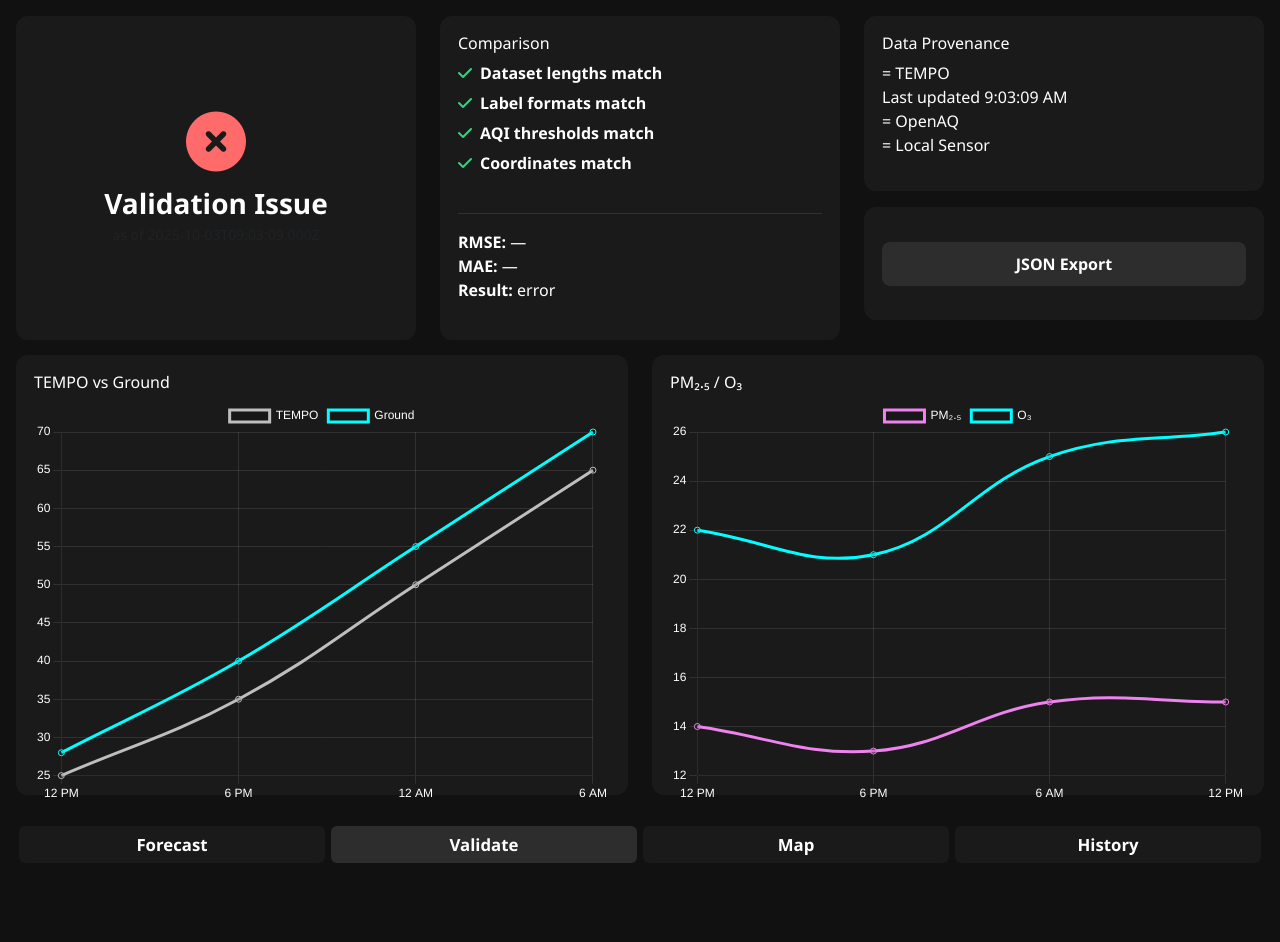
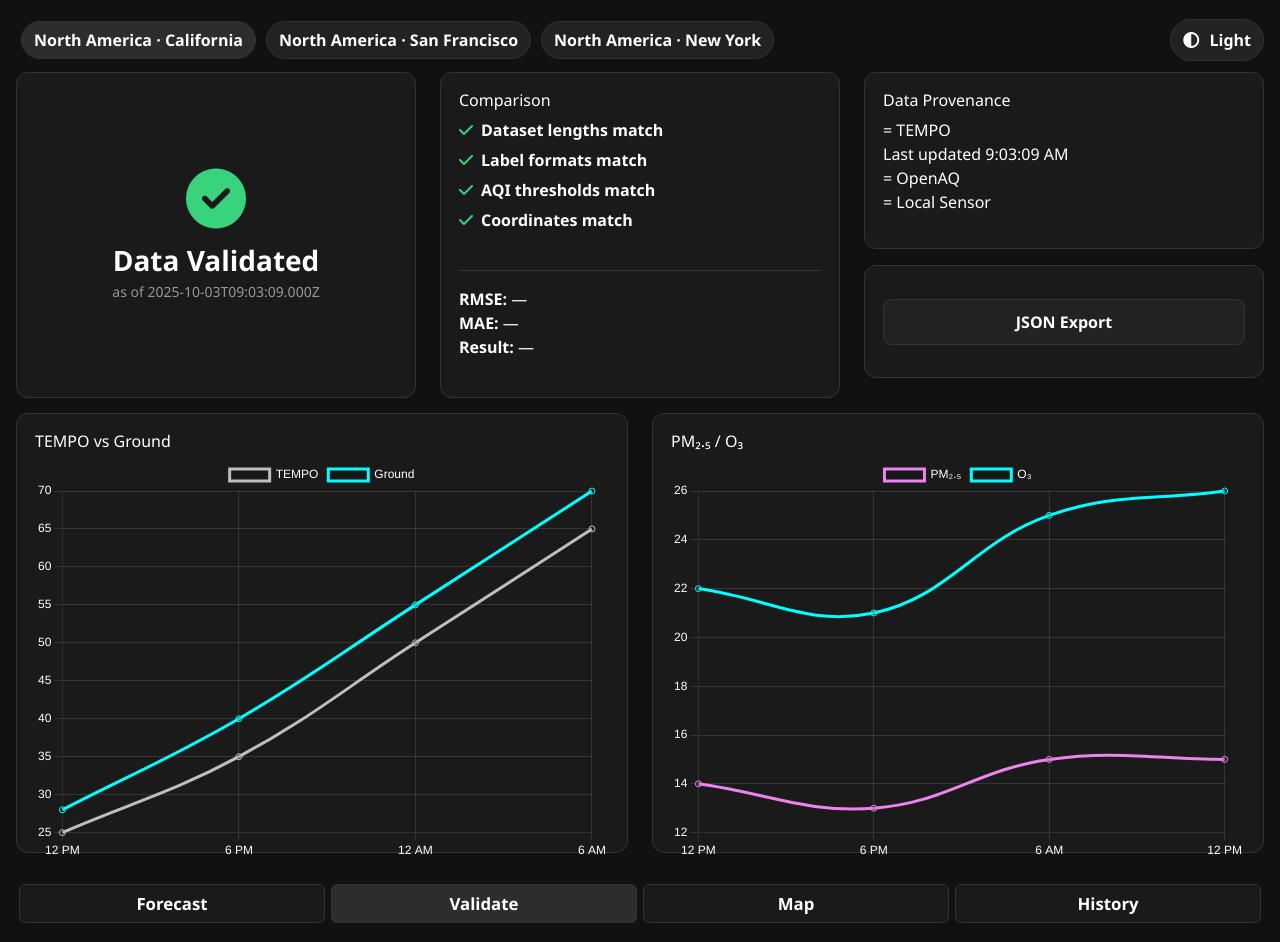
Before and after one commit to annoy38/air_quality_application, a plain HTML site: page validate.html in a window 1280 px wide. Before the commit the page ends 882 px from the top, so only its background shows below. Drawn offline with nearby package versions, Linux system fonts and the light colour scheme; no server answers.

Commit message:
Update validate.html

```diff
--- a/validate.html
+++ b/validate.html
@@ -13,19 +13,100 @@
   <link rel="stylesheet" href="https://cdnjs.cloudflare.com/ajax/libs/font-awesome/6.5.0/css/all.min.css"/>
 
   <style>
-    body { background-color:#111; color:#fff !important; font-family:'Segoe UI',sans-serif; }
-    .card{ background:#1a1a1a; border:none; border-radius:12px; padding:18px; margin-bottom:20px; color:#fff !important; height:100%; }
-    .big-check{ font-size:60px; color:#38d37c; margin-bottom:10px; }
+    :root{
+      --bg:#111;
+      --text:#fff;
+      --card:#1a1a1a;
+      --nav:#1b1b1b;
+      --border:#333;
+      --pill:#222;
+      --pill-active:#2d2d2d;
+      --accent:#38d37c;
+      --muted: color-mix(in srgb, var(--text) 55%, transparent);
+      --grid: rgba(255,255,255,0.12);
+    }
+    /* Light theme */
+    body.light{
+      --bg:#ffffff;
+      --text:#111111;       /* light mode text = black */
+      --card:#f5f5f7;
+      --nav:#ececf0;
+      --border:#d8d8df;
+      --pill:#efeff3;
+      --pill-active:#e2e2e9;
+      --accent:#1aa366;
+      --muted: color-mix(in srgb, var(--text) 45%, transparent);
+      --grid: rgba(0,0,0,0.12);
+    }
+
+    body{ background-color:var(--bg); color:var(--text) !important; font-family:'Segoe UI',sans-serif; }
+
+    .card{
+      background:var(--card);
+      border:1px solid var(--border);
+      border-radius:12px;
+      padding:18px; margin-bottom:20px;
+      color:var(--text) !important; height:100%;
+    }
+
+    .big-check{ font-size:60px; color:var(--accent); margin-bottom:10px; }
     .big-text{ font-size:28px; font-weight:700; }
+
     .check-list{ list-style:none; padding-left:0; }
-    .check-list li{ font-size:1rem; font-weight:600; margin-bottom:6px; }
-    .check-list i{ color:#38d37c; margin-right:8px; }
-    .json-btn{ background:#2d2d2d; border:none; border-radius:8px; padding:10px 15px; color:#fff; font-weight:600; cursor:pointer; width:100%; }
-    .chart-container{ background:#1a1a1a; border-radius:12px; padding:18px; margin-bottom:20px; height:440px; }
+    .check-list li{ font-size:1rem; font-weight:600; margin-bottom:6px; color:var(--text) !important; }
+    .check-list i{ color:var(--accent); margin-right:8px; }
+
+    .json-btn{
+      background:var(--pill);
+      border:1px solid var(--border);
+      border-radius:8px;
+      padding:10px 15px; color:var(--text);
+      font-weight:700; cursor:pointer; width:100%;
+    }
+
+    .chart-container{
+      background:var(--card);
+      border:1px solid var(--border);
+      border-radius:12px; padding:18px; margin-bottom:20px; height:440px;
+    }
     .chart-container canvas{ height:100% !important; }
-    .bottom-nav .btn{ background:#1a1a1a; border:none; color:#fff !important; flex:1; margin:3px; font-size:1.05rem; font-weight:700; }
-    .active-btn{ background:#2d2d2d !important; }
+
+    .bottom-nav .btn{
+      background:var(--card);
+      border:1px solid var(--border);
+      color:var(--text) !important;
+      flex:1; margin:3px; font-size:1.05rem; font-weight:700;
+    }
+    .active-btn{ background:var(--pill-active) !important; }
+
     .section-gap{ margin-top:15px; }
+
+    /* Top bar + scopes + theme */
+    .topbar{ display:flex; align-items:center; justify-content:space-between; gap:12px; }
+    .nav-buttons .btn{ background:var(--nav); border:1px solid var(--border); color:var(--text) !important; margin:5px; font-size:1rem; font-weight:700; }
+    .scope-pill{
+      background:var(--pill);
+      border:1px solid var(--border);
+      color:var(--text);
+      border-radius:999px; padding:6px 12px; margin:5px;
+      font-weight:700; cursor:pointer; user-select:none;
+    }
+    .scope-pill.active{ background:var(--pill-active); }
+
+    .theme-toggle{
+      border:1px solid var(--border);
+      background:var(--pill);
+      color:var(--text);
+      border-radius:999px; padding:8px 12px; font-weight:700;
+    }
+    .theme-toggle i{ margin-right:6px; }
+
+    .text-muted, small, .dim{ color:var(--muted) !important; }
+
+    /* Make Bootstrap close icon visible in both themes */
+    .btn-close{ filter: invert(1); }
+    body.light .btn-close{ filter: invert(0); }
+
     @media(max-width:768px){ .big-text{font-size:22px} .big-check{font-size:45px} .chart-container{height:360px} }
     @media(max-width:576px){ .chart-container{height:300px} .json-btn{font-size:.9rem; padding:8px 12px} }
   </style>
@@ -34,6 +115,19 @@
 
 <div class="container-fluid p-3">
 
+  <!-- Top bar: scopes + theme toggle -->
+  <div class="topbar mb-2">
+    <div class="d-flex flex-wrap nav-buttons" id="scopeBar">
+      <span class="scope-pill active" data-region="north_america" data-city="california">North America · California</span>
+      <span class="scope-pill" data-region="north_america" data-city="san_francisco">North America · San Francisco</span>
+      <span class="scope-pill" data-region="north_america" data-city="new_york">North America · New York</span>
+    </div>
+
+    <button id="themeToggle" class="theme-toggle" type="button" title="Toggle theme">
+      <i class="fa-solid fa-circle-half-stroke"></i> <span id="themeLabel">Light</span>
+    </button>
+  </div>
+
   <!-- Top Section -->
   <div class="row">
     <!-- Data Validated -->
@@ -41,7 +135,7 @@
       <div class="card text-center w-100 d-flex align-items-center justify-content-center">
         <i class="fas fa-check-circle big-check" id="statusIcon" aria-hidden="true"></i>
         <div class="big-text" id="statusText">Data Validated</div>
-        <small class="text-muted" id="statusMeta"></small>
+        <small id="statusMeta"></small>
       </div>
     </div>
 
@@ -97,46 +191,87 @@
 
   <!-- Bottom Nav -->
   <div class="d-flex bottom-nav mt-2" id="bottomNav">
-    <a class="btn nav-btn" href="forecast.html">Forecast</a>
+    <a class="btn nav-btn" href="index.html">Forecast</a>
     <a class="btn nav-btn active-btn" href="validate.html">Validate</a>
     <a class="btn nav-btn" href="map.html">Map</a>
     <a class="btn nav-btn" href="history.html">History</a>
   </div>
 </div>
 
+<!-- Scripts -->
+<script src="https://cdn.jsdelivr.net/npm/bootstrap@5.3.2/dist/js/bootstrap.bundle.min.js"></script>
 <script>
-/** ============ Config ============ **/
+/** ================= Config ================= **/
 const API_BASE = "http://localhost:8000"; // change if needed
-const VALIDATE_URL = API_BASE + "/api/validate";
-const FORECAST_URL = API_BASE + "/api/forecast"; // optional: for timestamps/status
+const ENDPOINTS = {
+  validate: (region, city) => `${API_BASE}/api/validate?region=${encodeURIComponent(region)}&city=${encodeURIComponent(city)}`,
+  forecast: (region, city) => `${API_BASE}/api/forecast?region=${encodeURIComponent(region)}&city=${encodeURIComponent(city)}`
+};
 
-/** ============ Helpers ============ **/
+/** ================= Theme ================= **/
+function applyTheme(mode){
+  const body = document.body;
+  if(mode === 'light'){ body.classList.add('light'); } else { body.classList.remove('light'); }
+  localStorage.setItem('aqi_theme', mode);
+  document.getElementById('themeLabel').textContent = (mode === 'light') ? 'Dark' : 'Light';
+  // recolor charts
+  const textColor = getComputedStyle(document.body).getPropertyValue('--text').trim() || '#111';
+  [window._tempoChart, window._pmChart].forEach(ch=>{
+    if(!ch) return;
+    ch.options.plugins.legend.labels.color = textColor;
+    ch.options.scales.x.ticks.color = textColor;
+    ch.options.scales.y.ticks.color = textColor;
+    ch.options.scales.x.grid.color = getComputedStyle(document.body).getPropertyValue('--grid').trim() || 'rgba(255,255,255,0.12)';
+    ch.options.scales.y.grid.color = getComputedStyle(document.body).getPropertyValue('--grid').trim() || 'rgba(255,255,255,0.12)';
+    ch.update();
+  });
+}
+function toggleTheme(){
+  const cur = localStorage.getItem('aqi_theme') || 'dark';
+  applyTheme(cur === 'dark' ? 'light' : 'dark');
+}
+
+/** ================= Helpers ================= **/
+function safeGet(obj, path, fallback='—'){
+  try{
+    return path.split('.').reduce((o,k)=> (o && k in o) ? o[k] : undefined, obj) ?? fallback;
+  }catch(_){ return fallback; }
+}
+
 function downloadJSON(filename, dataObj) {
-  const blob = new Blob([JSON.stringify(dataObj, null, 2)], { type: "application/json" });
-  const url = URL.createObjectURL(blob);
-  const a = document.createElement("a");
-  a.href = url; a.download = filename;
-  document.body.appendChild(a); a.click();
-  setTimeout(() => { URL.revokeObjectURL(url); a.remove(); }, 0);
+  try{
+    const pretty = JSON.stringify(dataObj, null, 2);
+    const blob = new Blob([pretty], { type: "application/json" });
+    const url = URL.createObjectURL(blob);
+    const a = document.createElement("a");
+    a.href = url; a.download = filename;
+    document.body.appendChild(a); a.click();
+    setTimeout(() => { URL.revokeObjectURL(url); a.remove(); }, 0);
+  }catch(e){
+    console.error('Download failed', e);
+    alert('Unable to export JSON in this environment.');
+  }
 }
 
 function makeLineChart(ctx, labels, datasets) {
+  const textColor = getComputedStyle(document.body).getPropertyValue('--text').trim() || '#ffffff';
+  const gridColor = getComputedStyle(document.body).getPropertyValue('--grid').trim() || 'rgba(255,255,255,0.12)';
   return new Chart(ctx, {
     type: 'line',
     data: { labels, datasets },
     options: {
       responsive: true,
       maintainAspectRatio: false,
-      plugins: { legend: { labels: { color: 'white' } } },
+      plugins: { legend: { labels: { color: textColor } } },
       scales: {
-        x: { ticks: { color: 'white' }, grid: { color: 'rgba(255,255,255,0.1)' } },
-        y: { ticks: { color: 'white' }, grid: { color: 'rgba(255,255,255,0.1)' } }
+        x: { ticks: { color: textColor }, grid: { color: gridColor } },
+        y: { ticks: { color: textColor }, grid: { color: gridColor } }
       }
     }
   });
 }
 
-/** ============ Fallback demo series (if API doesn’t provide) ============ **/
+/** ================= Fallback demo series ================= **/
 const FALLBACK = {
   tempoVsGround: {
     labels: ['12 PM','6 PM','12 AM','6 AM'],
@@ -150,82 +285,101 @@ const FALLBACK = {
   }
 };
 
-/** ============ Render ============ **/
-async function init() {
-  let validateData = null;
-  let forecastMeta = null;
+/** ================= Data Loader ================= **/
+async function fetchJSON(url, fallback=null){
+  try{
+    const r = await fetch(url);
+    if(!r.ok) throw new Error(`HTTP ${r.status}`);
+    return await r.json();
+  }catch(e){
+    console.warn('Fetch failed → fallback', url, e);
+    return fallback;
+  }
+}
 
-  // fetch validate metrics
-  try {
-    const r = await fetch(VALIDATE_URL);
-    validateData = await r.json();
-  } catch (e) {
-    console.error("validate fetch failed", e);
-    validateData = { result: "error", rmse: null, mae: null, error: String(e) };
-  }
+async function loadValidate(region="north_america", city="california"){
+  const validateUrl = ENDPOINTS.validate(region, city);
+  const forecastUrl = ENDPOINTS.forecast(region, city);
 
-  // optional: fetch forecast meta (timestamp/status)
-  try {
-    const r2 = await fetch(FORECAST_URL);
-    forecastMeta = await r2.json();
-  } catch (e) {
-    forecastMeta = null;
-  }
+  const [validateData, forecastMeta] = await Promise.all([
+    fetchJSON(validateUrl, null),
+    fetchJSON(forecastUrl, null)
+  ]);
 
-  // ---- Fill metrics/card ----
-  document.getElementById("rmse").textContent = (validateData && validateData.rmse != null) ? validateData.rmse : "—";
-  document.getElementById("mae").textContent  = (validateData && validateData.mae  != null) ? validateData.mae  : "—";
-  document.getElementById("result").textContent = (validateData && validateData.result) ? validateData.result : "—";
+  // ---- Metrics/card (safe) ----
+  document.getElementById("rmse").textContent = safeGet(validateData, "rmse");
+  document.getElementById("mae").textContent  = safeGet(validateData, "mae");
+  document.getElementById("result").textContent = safeGet(validateData, "result");
 
   const statusText = document.getElementById("statusText");
   const statusIcon = document.getElementById("statusIcon");
-  if (validateData && (validateData.result || "").toLowerCase() === "ok") {
-    statusText.textContent = "Data Validated";
-    statusIcon.classList.remove("fa-times-circle");
-    statusIcon.classList.add("fa-check-circle");
-    statusIcon.style.color = "#38d37c";
-  } else {
-    statusText.textContent = "Validation Issue";
-    statusIcon.classList.remove("fa-check-circle");
-    statusIcon.classList.add("fa-times-circle");
-    statusIcon.style.color = "#ff6b6b";
-  }
+  const ok = String(safeGet(validateData, "result", "ok")).toLowerCase() === "ok";
+  statusText.textContent = ok ? "Data Validated" : "Validation Warning";
+  statusIcon.classList.remove("fa-times-circle","fa-check-circle");
+  statusIcon.classList.add(ok ? "fa-check-circle" : "fa-times-circle");
+  statusIcon.style.color = ok ? getComputedStyle(document.body).getPropertyValue('--accent').trim() || "#38d37c" : "#d73027";
 
-  const tsMeta = (forecastMeta && forecastMeta.ts) ? forecastMeta.ts : new Date().toISOString();
-  document.getElementById("statusMeta").textContent = `as of ${tsMeta}`;
-  document.getElementById("tempoUpdate").textContent = `Last updated ${new Date(tsMeta).toLocaleTimeString()}`;
+  // timestamps
+  const ts = safeGet(forecastMeta, "ts", new Date().toISOString());
+  document.getElementById("statusMeta").textContent = `as of ${ts}`;
+  const nice = new Date(ts);
+  document.getElementById("tempoUpdate").textContent = `Last updated ${isNaN(nice) ? ts : nice.toLocaleTimeString()}`;
 
-  // ---- Build charts (use API series if present; else fallback) ----
-  // Expected (optional) API shape examples:
-  // validateData.series_tempo_ground = { labels: [...], tempo: [...], ground: [...] }
-  // validateData.series_pm_o3        = { labels: [...], pm25: [...], o3: [...] }
+  // ---- Series (fallbacks if missing) ----
+  const tg = safeGet(validateData, "series_tempo_ground", FALLBACK.tempoVsGround);
+  const pm = safeGet(validateData, "series_pm_o3", FALLBACK.pm_o3);
 
-  const tg = (validateData && validateData.series_tempo_ground) ? validateData.series_tempo_ground : FALLBACK.tempoVsGround;
-  const pm = (validateData && validateData.series_pm_o3) ? validateData.series_pm_o3 : FALLBACK.pm_o3;
+  // sanitize series shapes
+  const tgLabels = Array.isArray(tg.labels) && tg.labels.length ? tg.labels : FALLBACK.tempoVsGround.labels;
+  const tgTempo  = Array.isArray(tg.tempo)  && tg.tempo.length  ? tg.tempo  : FALLBACK.tempoVsGround.tempo;
+  const tgGround = Array.isArray(tg.ground) && tg.ground.length ? tg.ground : FALLBACK.tempoVsGround.ground;
 
+  const pmLabels = Array.isArray(pm.labels) && pm.labels.length ? pm.labels : FALLBACK.pm_o3.labels;
+  const pm25     = Array.isArray(pm.pm25)   && pm.pm25.length   ? pm.pm25   : FALLBACK.pm_o3.pm25;
+  const o3       = Array.isArray(pm.o3)     && pm.o3.length     ? pm.o3     : FALLBACK.pm_o3.o3;
+
+  // ---- Build/Update charts ----
   const tempoCtx = document.getElementById('tempoChart').getContext('2d');
-  makeLineChart(tempoCtx, tg.labels, [
-    { label: 'TEMPO',  data: tg.tempo,  borderColor: 'rgb(190,190,190)', tension: 0.4 },
-    { label: 'Ground', data: tg.ground, borderColor: 'cyan',             tension: 0.4 }
+  if(window._tempoChart){ window._tempoChart.destroy(); }
+  window._tempoChart = makeLineChart(tempoCtx, tgLabels, [
+    { label: 'TEMPO',  data: tgTempo,  borderColor: 'rgb(190,190,190)', tension: 0.4 },
+    { label: 'Ground', data: tgGround, borderColor: 'cyan',             tension: 0.4 }
   ]);
 
   const pmCtx = document.getElementById('pmChart').getContext('2d');
-  makeLineChart(pmCtx, pm.labels, [
-    { label: 'PM₂.₅', data: pm.pm25, borderColor: 'violet', tension: 0.4 },
-    { label: 'O₃',    data: pm.o3,   borderColor: 'cyan',   tension: 0.4 }
+  if(window._pmChart){ window._pmChart.destroy(); }
+  window._pmChart = makeLineChart(pmCtx, pmLabels, [
+    { label: 'PM₂.₅', data: pm25, borderColor: 'violet', tension: 0.4 },
+    { label: 'O₃',    data: o3,   borderColor: 'cyan',   tension: 0.4 }
   ]);
 
   // ---- JSON Export ----
   const exportBtn = document.getElementById("exportBtn");
   exportBtn.onclick = () => {
     downloadJSON("validate_payload.json", {
-      validate: validateData,
-      forecast_meta: forecastMeta
+      region, city,
+      validate: validateData ?? { note:"fallback/null" },
+      forecast_meta: forecastMeta ?? { note:"fallback/null" }
     });
   };
+}
 
-  // ---- Bottom nav: make sure it works under / or /public/ ----
+/** ================= Scope wiring ================= **/
+function wireScopes(){
+  const bar = document.getElementById('scopeBar');
+  bar.addEventListener('click', async (e)=>{
+    const pill = e.target.closest('.scope-pill');
+    if(!pill) return;
+    bar.querySelectorAll('.scope-pill').forEach(p=>p.classList.remove('active'));
+    pill.classList.add('active');
+    await loadValidate(pill.dataset.region, pill.dataset.city);
+  });
+}
+
+/** ================= Bottom nav fix (public/) ================= **/
+function fixBottomNav(){
   const nav = document.getElementById('bottomNav');
+  if(!nav) return;
   const pathLower = location.pathname.toLowerCase();
   const underPublic = pathLower.includes('/public/');
   const basePrefix = underPublic ? '/public/' : '/';
@@ -235,8 +389,18 @@ async function init() {
   });
 }
 
-document.addEventListener('DOMContentLoaded', init);
+/** ================= Boot ================= **/
+document.addEventListener('DOMContentLoaded', async ()=>{
+  // Theme first (so initial paint is correct)
+  const saved = localStorage.getItem('aqi_theme') || 'dark';
+  applyTheme(saved);
+  document.getElementById('themeToggle').addEventListener('click', toggleTheme);
+
+  wireScopes();
+  fixBottomNav();
+
+  await loadValidate("north_america","california");
+});
 </script>
-
 </body>
 </html>
```
